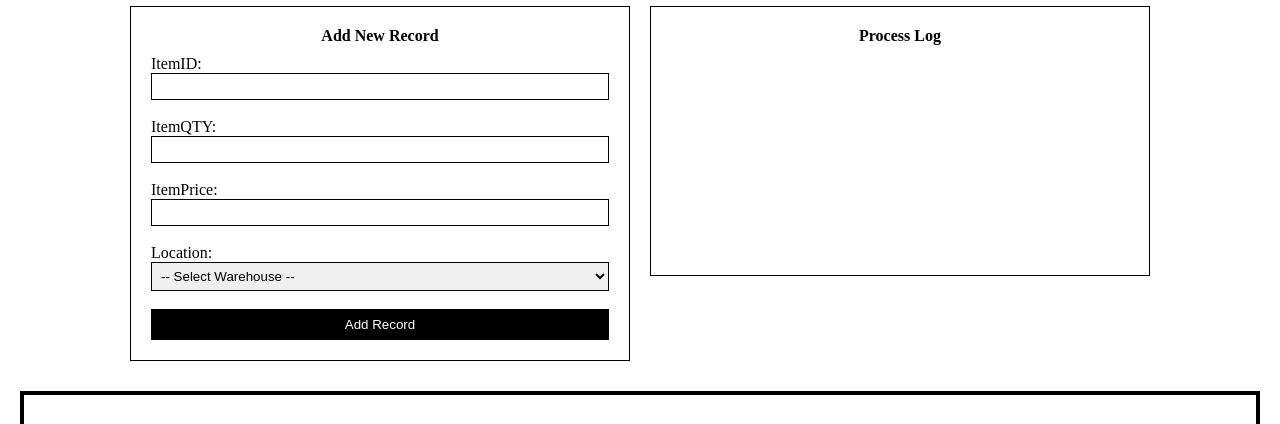
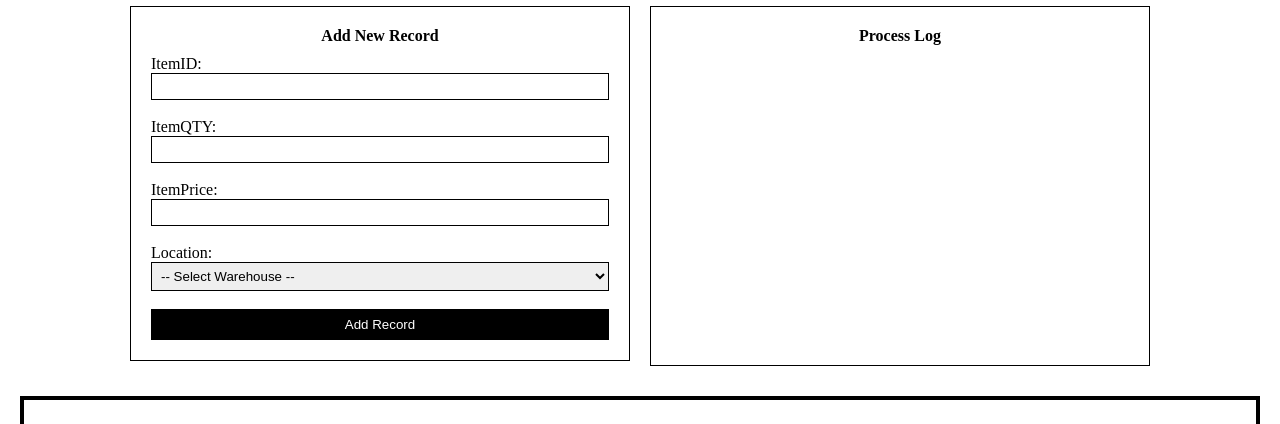
Before and after one commit to Wint168/blockchain-assignment2, a plain HTML site: page index.html in a window 1280 px wide. Shown: the part 72-496 px from the top of the page. Drawn offline with Linux system fonts and the light colour scheme.

Commit message:
updating task 1-2 application

```diff
--- a/style.css
+++ b/style.css
@@ -79,6 +79,6 @@ button:hover {
 }
 
 #logBox {
-    height: 200px;
+    height: 290px;
     overflow-y: auto;
 }
```
